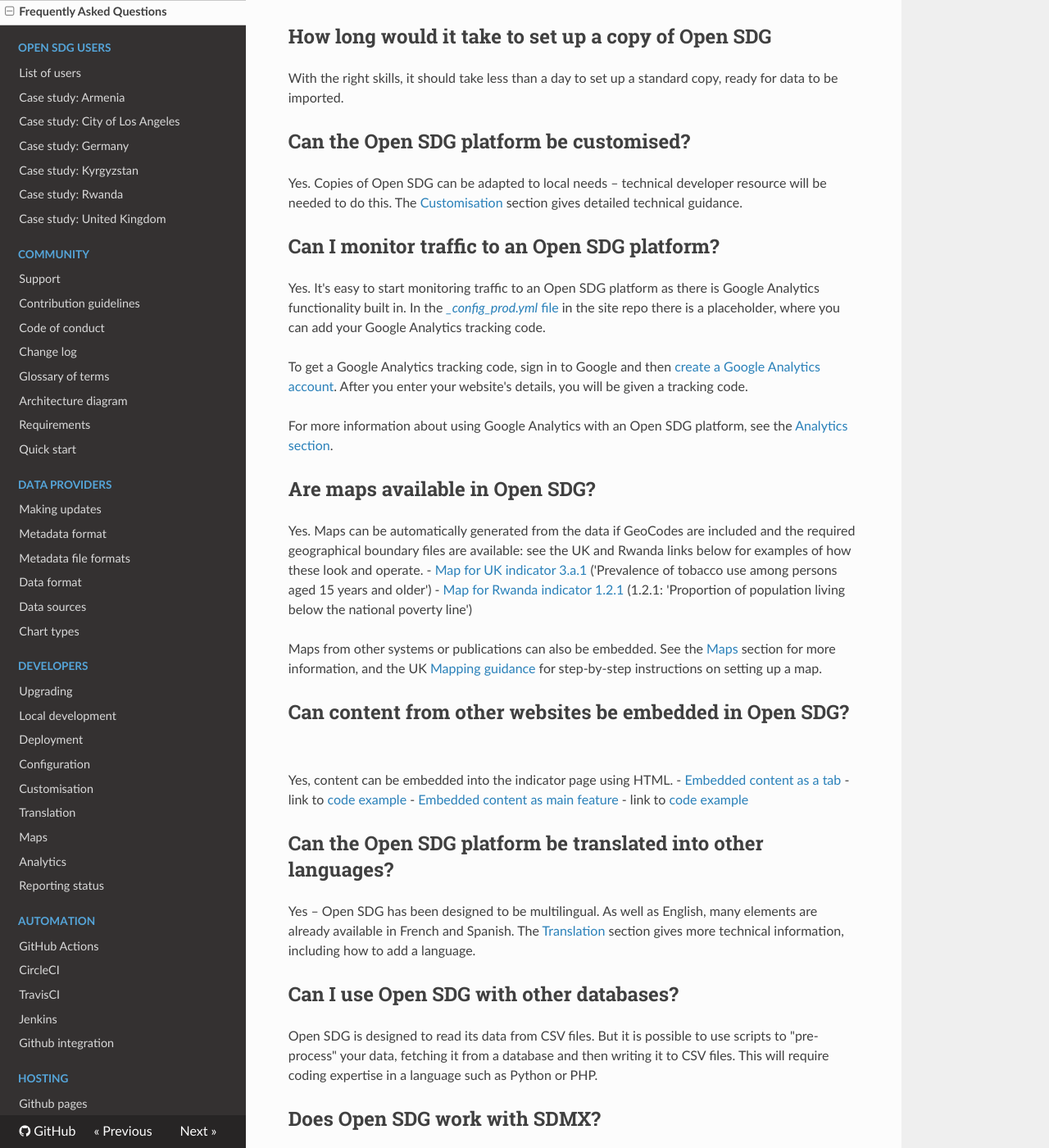
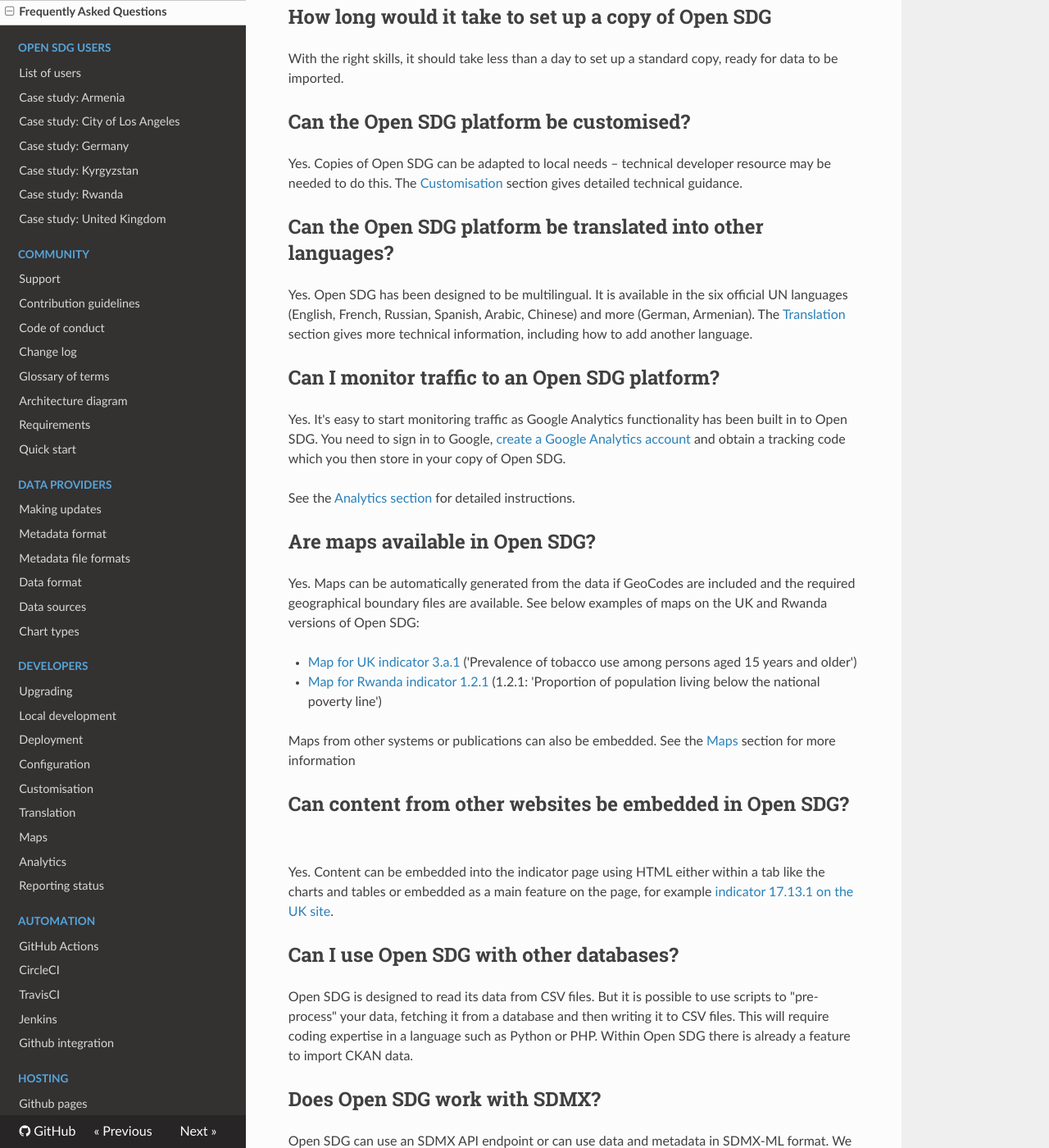
Before and after one commit to open-sdg/open-sdg, an MkDocs documentation site: the page built from docs/faq.md, in a window 1280 px wide and 1400 px high, scrolled down 388 px. Shown: the whole window at 82% size. Built offline with MkDocs 1.6.1, drawn with Linux system fonts in a browser that asks for light colours; nearby versions of some CDN libraries; old or Windows-style settings are respelled for this version of MkDocs; some of the changed text lies outside the part shown.

Commit message:
Update faq.md
First pass through the FAQ page.

```diff
--- a/docs/faq.md
+++ b/docs/faq.md
@@ -2,8 +2,7 @@
 
 ## Is the Open SDG platform free to reuse?
 
-Yes. Open SDG is open source and is free for anyone to reuse. See the [What does the NRP cost?](./about.md#what-does-the-nrp-cost) section for
-more information.
+Yes. Open SDG is open source and is free for anyone to reuse.
 
 ## How do I copy the Open SDG platform?
 
@@ -16,45 +15,42 @@
 
 ## Can the Open SDG platform be customised?
 
-Yes. Copies of Open SDG can be adapted to local needs – technical developer resource will
+Yes. Copies of Open SDG can be adapted to local needs – technical developer resource may
 be needed to do this. The [Customisation](./customisation.md) section gives detailed technical guidance.
+
+## Can the Open SDG platform be translated into other languages?
+
+Yes. Open SDG has been designed to be multilingual. It is available in the six official UN languages (English, French, Russian, Spanish, Arabic, Chinese) and more (German, Armenian). The [Translation](./translation.md) section gives more technical information, including
+how to add another language.
 
 ## Can I monitor traffic to an Open SDG platform?
 
-Yes. It's easy to start monitoring traffic to an Open SDG platform as there is Google Analytics functionality built in. In the [*_config_prod.yml* file](https://github.com/open-sdg/open-sdg-site-starter/blob/develop/_config_prod.yml#L19-L21) in the site repo there is a placeholder, where you can add your Google Analytics tracking code.
+Yes. It's easy to start monitoring traffic as Google Analytics functionality has been built in to Open SDG. You need to sign in to Google, [create a Google Analytics account](https://analytics.google.com/analytics/web/provision/#/provision/create) and obtain a tracking code which you then store in your copy of Open SDG.
 
-To get a Google Analytics tracking code, sign in to Google and then [create a Google Analytics account](https://analytics.google.com/analytics/web/provision/#/provision/create). After you enter your website's details, you will be given a tracking code.
-
-For more information about using Google Analytics with an Open SDG platform, see the [Analytics section](./analytics.md).
+See the [Analytics section](./analytics.md) for detailed instructions.
 
 ## Are maps available in Open SDG?
 
-Yes. Maps can be automatically generated from the data if GeoCodes are included and the required geographical boundary files are available: see the UK and Rwanda links below for examples of how these look and operate.
+Yes. Maps can be automatically generated from the data if GeoCodes are included and the required geographical boundary files are available. See below examples of maps on the UK and Rwanda versions of Open SDG:
+
 - [Map for UK indicator 3.a.1](https://sustainabledevelopment-uk.github.io/3-a-1/) ('Prevalence of tobacco use among persons aged 15 years and older')
+
 - [Map for Rwanda indicator 1.2.1](https://sustainabledevelopment-rwanda.github.io/1-2-1/) (1.2.1: 'Proportion of population living below the national poverty line')
 
 Maps from other systems or publications can also be embedded. See the [Maps](./maps.md) section
-for more information, and the UK [Mapping guidance](https://github.com/ONSdigital/sdg-indicators/wiki/Mapping) for step-by-step instructions on setting up a map.
+for more information
 
 ## Can content from other websites be embedded in Open SDG?
 
-Yes, content can be embedded into the indicator page using HTML.
-- [Embedded content as a tab](https://sustainabledevelopment-uk.github.io/3-4-2/) - link to [code example](https://raw.githubusercontent.com/ONSdigital/sdg-data/master/meta/3-4-2.md)
-- [Embedded content as main feature](https://sustainabledevelopment-uk.github.io/17-13-1/) - link to [code example](https://raw.githubusercontent.com/ONSdigital/sdg-data/master/meta/17-13-1.md)
-
-## Can the Open SDG platform be translated into other languages?
-
-Yes – Open SDG has been designed to be multilingual. As well as English, many elements
-are already available in French and Spanish. The [Translation](./translation.md) section gives more technical information, including
-how to add a language.
+Yes. Content can be embedded into the indicator page using HTML either within a tab like the charts and tables or embedded as a main feature on the page, for example [indicator 17.13.1 on the UK site](https://sustainabledevelopment-uk.github.io/17-13-1/).
 
 ## Can I use Open SDG with other databases?
 
-Open SDG is designed to read its data from CSV files. But it is possible to use scripts to "pre-process" your data, fetching it from a database and then writing it to CSV files. This will require coding expertise in a language such as Python or PHP.
+Open SDG is designed to read its data from CSV files. But it is possible to use scripts to "pre-process" your data, fetching it from a database and then writing it to CSV files. This will require coding expertise in a language such as Python or PHP. Within Open SDG there is already a feature to import CKAN data.
 
 ## Does Open SDG work with SDMX?
 
-We are currently developing functionality which will allow Open SDG users to import and export data in SDMX format.
+Open SDG can use an SDMX API endpoint or can use data and metadata in SDMX-ML format. We are also planning to develop an SDMX export feature.
 
 ## In what formats are data available?
 
@@ -84,7 +80,3 @@
 2. Simpler workflow for testing out changes locally
 
 The single-repository is exemplified in the [simple starter](https://github.com/open-sdg/open-sdg-simple-starter) template project.
-
-## Can content from other websites be embedded in Open SDG?
-
-Yes, content can be embedded using HTML. You can either embed content in a tab in the data tab panel as shown [here](https://sustainabledevelopment-uk.github.io/3-4-2/) or as main content as shown [here](https://sustainabledevelopment-uk.github.io/17-13-1/).
```
